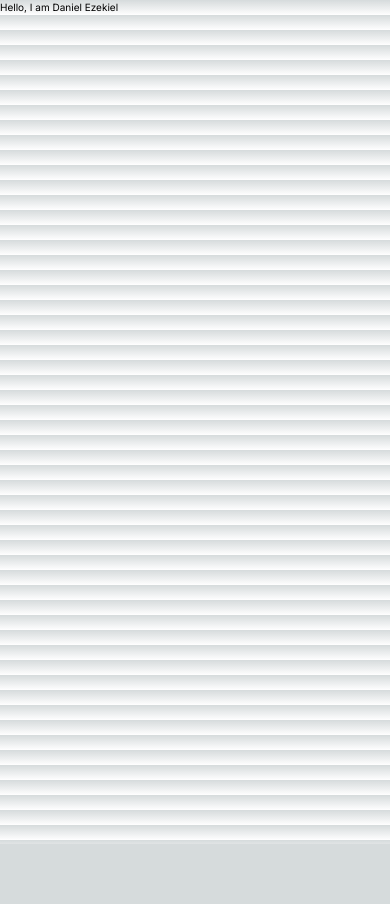
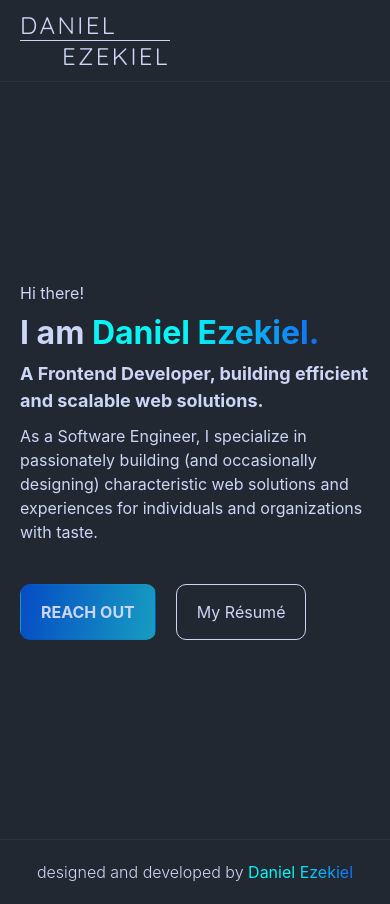
Before and after one commit to nishan023/nishan-portfolio, a Next.js app: page / in a window 390 px wide. Before the commit the page ends 844 px from the top, so only its background shows below. Built offline with nearby package versions, Linux system fonts and the light colour scheme.

Commit message:
feat: hero section mobile view

```diff
--- a/src/app/globals.css
+++ b/src/app/globals.css
@@ -6,26 +6,7 @@ html {
   font-size: 62.5%;
 }
 
-:root {
-  --foreground-rgb: 0, 0, 0;
-  --background-start-rgb: 214, 219, 220;
-  --background-end-rgb: 255, 255, 255;
+body {
+  color: rgba(204, 214, 246, 1);
+  background: rgba(34, 40, 49, 1);
 }
-
-@media (prefers-color-scheme: dark) {
-  :root {
-    --foreground-rgb: 255, 255, 255;
-    --background-start-rgb: 0, 0, 0;
-    --background-end-rgb: 0, 0, 0;
-  }
-}
-
-body {
-  color: rgb(var(--foreground-rgb));
-  background: linear-gradient(
-      to bottom,
-      transparent,
-      rgb(var(--background-end-rgb))
-    )
-    rgb(var(--background-start-rgb));
-}
--- a/src/app/layout.tsx
+++ b/src/app/layout.tsx
@@ -1,22 +1,22 @@
-import type { Metadata } from 'next'
-import { Inter } from 'next/font/google'
-import './globals.css'
+import type { Metadata } from "next";
+// import { Red_Hat_Display } from "next/font/google";
+import "./globals.css";
 
-const inter = Inter({ subsets: ['latin'] })
+// const inter = Inter({ subsets: ["latin"] });
 
 export const metadata: Metadata = {
-  title: 'Create Next App',
-  description: 'Generated by create next app',
-}
+  title: "Daniel Ezekiel - Portfolio",
+  description: "Built by Daniel Ezekiel",
+};
 
 export default function RootLayout({
   children,
 }: {
-  children: React.ReactNode
+  children: React.ReactNode;
 }) {
   return (
-    <html lang="en">
-      <body className={inter.className}>{children}</body>
+    <html lang='en'>
+      <body className='font-inter text-base'>{children}</body>
     </html>
-  )
+  );
 }
--- a/src/app/page.tsx
+++ b/src/app/page.tsx
@@ -1,9 +1,37 @@
 import Image from "next/image";
+import Header from "../components/Header";
+import Footer from "../components/Footer";
+import Button from "../components/Button";
 
 export default function Home() {
   return (
     <>
-      <h1>Hello, I am Daniel Ezekiel</h1>
+      <Header />
+      <main className='p-4'>
+        <section className='min-h-[85vh] max-w-[128rem] mx-auto flex flex-col gap-2 justify-center items-start'>
+          <span>Hi there!</span>
+          <h1 className='font-bold leading-[1.1] text-3xl'>
+            I am{" "}
+            <span className='bg-gradient-linear-100 bg-clip-text text-transparent'>
+              Daniel Ezekiel.
+            </span>
+          </h1>
+          <h3 className='font-bold text-lg'>
+            A Frontend Developer, building efficient and scalable web solutions.
+          </h3>
+          <p>
+            As a Software Engineer, I specialize in passionately building (and
+            occasionally designing) characteristic web solutions and experiences
+            for individuals and organizations with taste.
+          </p>
+
+          <div className='mt-6 flex gap-4'>
+            <Button href='' text='reach out' hasHover={false} />
+            <Button href='' text='My Résumé' hasHover={true} />
+          </div>
+        </section>
+      </main>
+      <Footer />
     </>
   );
 }
--- /dev/null
+++ b/src/components/Button.tsx
@@ -0,0 +1,27 @@
+import Link from "next/link";
+import React from "react";
+
+const Button = ({
+  text,
+  href,
+  hasHover,
+}: {
+  text: string;
+  href: string;
+  hasHover: boolean;
+}) => {
+  return (
+    <Link
+      href={href}
+      className={`px-4 py-3 rounded-2xl ${
+        !hasHover
+          ? "bg-gradient-linear-300 border-1 border-transparent font-bold uppercase"
+          : "border-gray-200 border-1 hover:border-0 hover:bg-gradient-linear-300"
+      } hover:scale-110 hover:shadow-lg hover:shadow-black/30 transition-all ease-in-out duration-300`}
+    >
+      {text}
+    </Link>
+  );
+};
+
+export default Button;
--- a/src/components/Footer.tsx
+++ b/src/components/Footer.tsx
@@ -1,7 +1,16 @@
 import React from "react";
 
 const Footer = () => {
-  return <div>Footer</div>;
+  return (
+    <footer>
+      <p className='border-t-1 border-blue-500 p-4 font-light text-center'>
+        designed and developed by{" "}
+        <span className='font-normal bg-gradient-linear-100 bg-clip-text text-transparent underline'>
+          Daniel Ezekiel
+        </span>
+      </p>
+    </footer>
+  );
 };
 
 export default Footer;
--- a/src/components/Header.tsx
+++ b/src/components/Header.tsx
@@ -1,7 +1,39 @@
 import React from "react";
+import Link from "next/link";
+import { Quicksand } from "next/font/google";
+const redHat = Quicksand({ subsets: ["latin"] });
 
-const Header = () => {
-  return <div>Header</div>;
+const Header: React.FC = () => {
+  return (
+    <header className='max-h-[10vh] max-w-[144rem] mx-auto p-4 py-3 text-xl border-b-1 border-blue-500 border-opacity-20'>
+      <Link
+        href='/'
+        className={`${redHat.className} w-[15rem] flex flex-col gap-1 uppercase tracking-widest`}
+      >
+        <span className='leading-8'>Daniel</span>
+        {/* <hr className='w-full' /> */}
+        <div className='h-[0.1rem] bg-gray-100'></div>
+        <span className='w-full leading-8 text-right'>Ezekiel</span>
+      </Link>
+
+      <ul className='hidden'>
+        <li>
+          <span>00.</span>
+          <Link href='/'>About</Link>
+        </li>
+
+        <li>
+          <span>01.</span>
+          <Link href='/'>Projects</Link>
+        </li>
+
+        <li>
+          <span>02.</span>
+          <Link href='/'>Contact</Link>
+        </li>
+      </ul>
+    </header>
+  );
 };
 
 export default Header;
--- a/tailwind.config.ts
+++ b/tailwind.config.ts
@@ -4,7 +4,7 @@ const config: Config = {
   content: [
     "./pages/**/*.{js,ts,jsx,tsx,mdx}",
     "./components/**/*.{js,ts,jsx,tsx,mdx}",
-    "./app/**/*.{js,ts,jsx,tsx,mdx}",
+    "./src/**/*.{js,ts,jsx,tsx,mdx}",
   ],
   theme: {
     extend: {
@@ -56,13 +56,13 @@ const config: Config = {
 
       fontFamily: {
         inter: ["Inter", "sans-serif"],
+        "red-hat": ["'Red Hat Display'", "sans-serif"],
       },
 
       colors: {
-        dark: "rgb(34, 40, 49)",
         "blue-300": "rgba(29, 228, 255, 0.90)",
+        "blue-500": "rgba(38, 50, 67, 1)",
         "blue-700": "rgba(34, 40, 49, 1)",
-        "blue-500": "rgba(38, 50, 67, 1)",
         "gray-100": "rgba(204, 214, 246, 1)",
         "gray-200": "rgba(204, 213, 243, 1)",
         white: "#fff",
```
